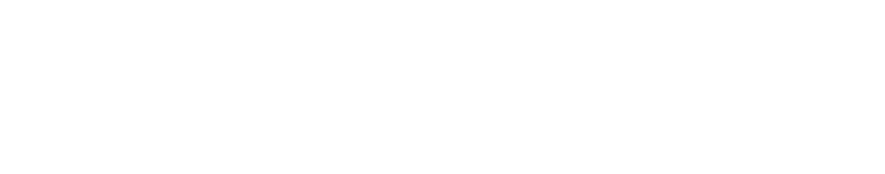
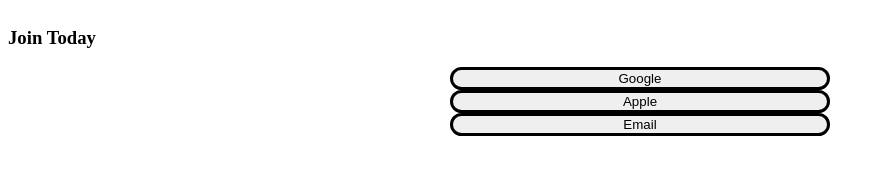
Before and after one commit to ms-candy-codes/X.com, a plain HTML site: page GoogleLogin.html in a window 1280 px wide. Shown: the whole page, without its empty margins (0-885 px from the left). Drawn offline with Linux system fonts and the light colour scheme.

Commit message:
Add and style buttons

```diff
--- a/GoogleLogin.html
+++ b/GoogleLogin.html
@@ -3,9 +3,20 @@
 <head>
     <meta charset="UTF-8">
     <meta name="viewport" content="width=device-width, initial-scale=1.0">
-    <title>Document</title>
+    <link rel="stylesheet" href="style.css">
+    <!-- <link href="https://cdn.jsdelivr.net/npm/bootstrap@5.3.8/dist/css/bootstrap.min.css" rel="stylesheet" integrity="sha384-sRIl4kxILFvY47J16cr9ZwB07vP4J8+LH7qKQnuqkuIAvNWLzeN8tE5YBujZqJLB" crossorigin="anonymous"> -->
+    <title>Google Login</title>
 </head>
 <body>
-
+    <div class="container">
+        <div class="upperText">
+            <h3>Join Today</h3>
+        </div>
+        <div class="buttonContainer">
+            <button class="btn">Google</button>
+            <button class="btn">Apple</button>
+            <button class="btn">Email</button>
+        </div>
+    </div>
 </body>
 </html>
--- a/style.css
+++ b/style.css
@@ -0,0 +1,17 @@
+.container{
+    display: flex;
+    flex-direction: column;
+}
+
+.buttonContainer{
+    display: flex;
+    flex-direction: column;
+    justify-content: center;
+    align-items: center;
+}
+
+.btn{
+    border: solid black;
+    border-radius: 12px;
+    width: 30%;
+}
```
